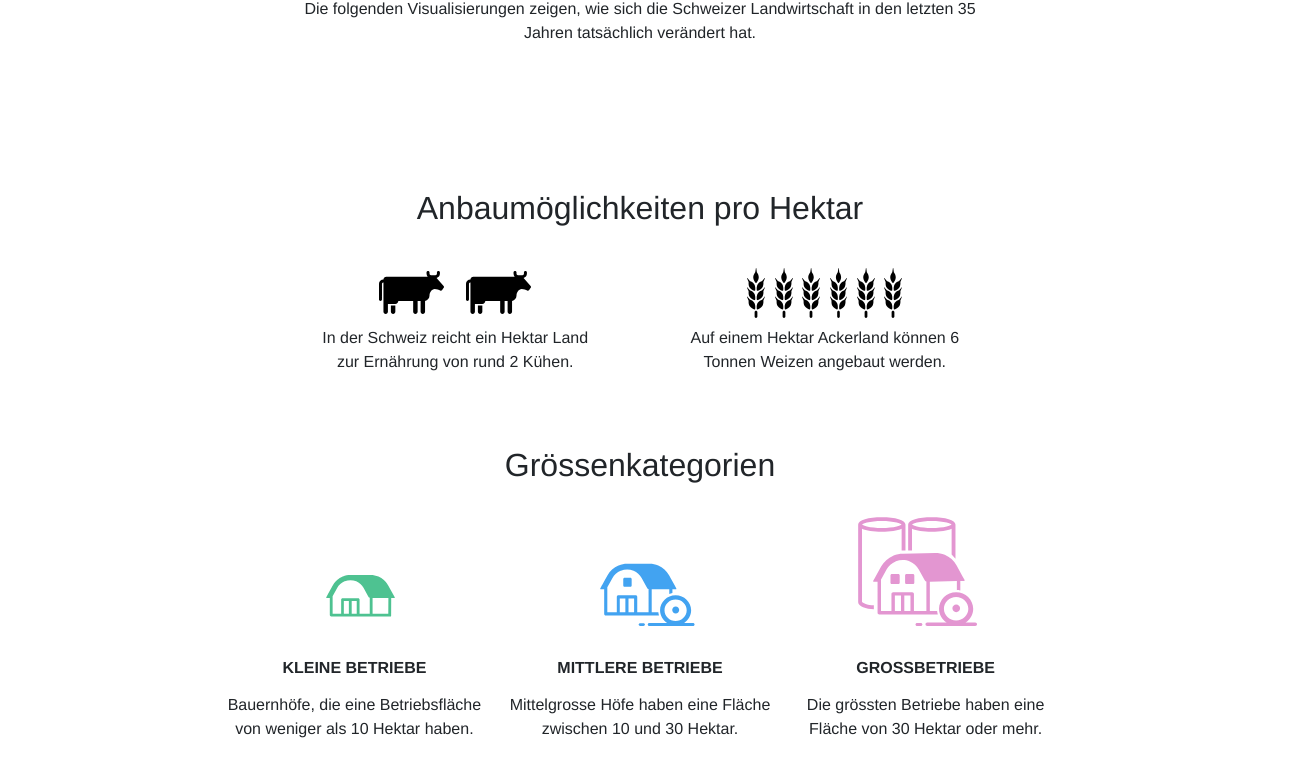
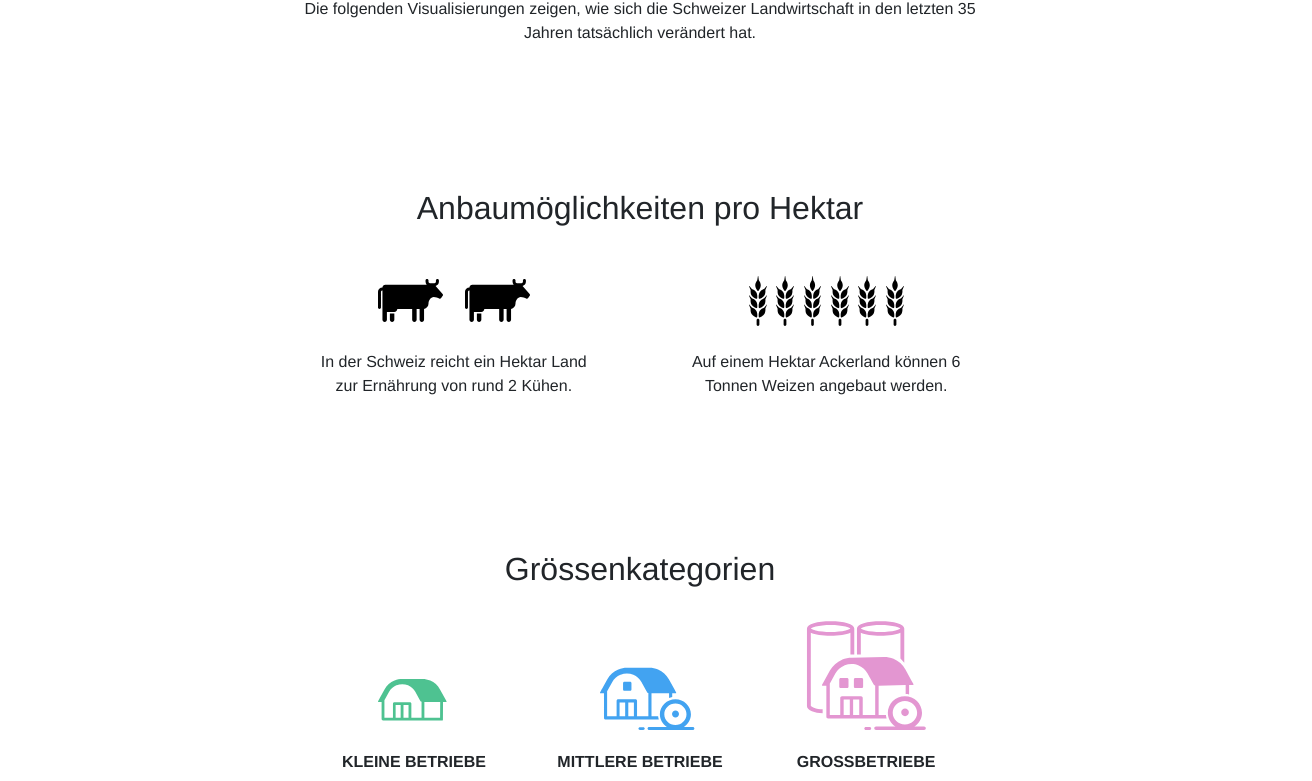
Before and after one commit to fschwander/strukturwandel-in-landwirtschaft, a React (Create React App) app: page / in a window 1280 px wide. Shown: the part 438-1219 px from the top of the page, 1312 px wide, since content can reach past the window. Built offline with nearby package versions, Linux system fonts and the light colour scheme.

Commit message:
more consistent styling and minor content adjustments

```diff
--- a/src/App.js
+++ b/src/App.js
@@ -6,6 +6,7 @@ import Introduction from "./components/Introduction";
 import QuizPage from "./components/QuizPage";
 import FarmsCountStackedAreaChart from "./components/FarmsCountStackedAreaChart";
 import Footer from "./components/Footer";
+import GrowPossibilities from "./components/GrowPossibilities";
 
 class App extends React.Component {
 
@@ -25,6 +26,7 @@ class App extends React.Component {
     return (
       <div className="App">
         <Header/>
+        <GrowPossibilities/>
         <Introduction/>
         {dataReady ? <QuizPage data={data}/> : null}
         {dataReady ? <FarmsCountStackedAreaChart data={data}/> : null}
--- a/src/components/AnimatedRelations.scss
+++ b/src/components/AnimatedRelations.scss
@@ -1,3 +1,3 @@
 .AnimatedRelations {
-  padding: 2em 0 3em;
+  padding: 1em 0 2em;
 }
--- a/src/components/Footer.js
+++ b/src/components/Footer.js
@@ -9,7 +9,8 @@ export default class Footer extends React.Component {
     return (
       <div className='Footer'>
         <h2>Credits</h2>
-        <p>Konzept, Design, Code: Fabian Schwander</p>
+        <p>Semesterarbeit für das Modul "Informationsvisualisierung" an der Fachhochschule Nordwestschweiz. <u>Konzept,
+          Design, Code:</u> Fabian Schwander <u>Dozent/Betreuung:</u> Marco Soldati</p>
         <p>Daten zu Bauernhofsbeständen: Bundesamt für Statistik&nbsp;
           <a target='_blank' rel="noopener noreferrer"
              href='https://www.bfs.admin.ch/bfs/de/home/statistiken/kataloge-datenbanken/tabellen.assetdetail.8346709.html'>></a>
--- /dev/null
+++ b/src/components/GrowPossibilities.js
@@ -0,0 +1,36 @@
+import React from "react";
+import cowImg from "../res/imgs/cow.svg";
+import wheatImg from "../res/imgs/wheat.svg";
+import {Image} from "react-bootstrap";
+
+export default class GrowPossibilities extends React.Component {
+
+  render() {
+    return (
+      <div className='GrowPossibilities'>
+        <h2>Anbaumöglichkeiten pro Hektar</h2>
+
+        <div className='horizontal-container relations-container'>
+          <div>
+            {this.printIcons('cow', cowImg, 2)}
+            <p>In der Schweiz reicht ein Hektar Land zur Ernährung von rund 2 Kühen.</p>
+          </div>
+
+          <div>
+            {this.printIcons('wheat', wheatImg, 6)}
+            <p>Auf einem Hektar Ackerland können 6 Tonnen Weizen angebaut werden.</p>
+          </div>
+
+        </div>
+      </div>
+    )
+  }
+
+  printIcons(name, type, count) {
+    let container = [];
+    for (let i = 0; i < count; i++) {
+      container[i] = <Image src={type} key={name + i}/>
+    }
+    return <div className={name}>{container}</div>;
+  }
+}
--- /dev/null
+++ b/src/components/GrowPossibilities.scss
@@ -0,0 +1,22 @@
+.GrowPossibilities {
+  .relations-container {
+    .cow {
+      img {
+        padding: 0.2em;
+        margin: 0.5em;
+        height: 50px;
+      }
+    }
+
+    .wheat {
+      img {
+        margin: 0.5em 0.3em;
+        height: 50px;
+      }
+    }
+
+    .cow, .wheat {
+      margin: 0.5em 0 1em;
+    }
+  }
+}
--- a/src/components/Introduction.js
+++ b/src/components/Introduction.js
@@ -1,7 +1,5 @@
 import * as React from "react";
 import SvgImage from "../res/imgs/SvgImage";
-import cowImg from "../res/imgs/cow.svg";
-import wheatImg from "../res/imgs/wheat.svg";
 import {Image} from "react-bootstrap";
 import {Icons} from "../res/imgs/Icons";
 import AnimatedRelations from "./AnimatedRelations";
@@ -24,24 +22,6 @@ export default class Introduction extends React.Component {
     const {areaSize, sizeState, staticObj, staticObjBackground, staticObjFill} = this.state;
     return (
       <div className='Introduction'>
-
-        <div>
-          <h2>Anbaumöglichkeiten pro Hektar</h2>
-
-          <div className='horizontal-container relations-container'>
-            <div>
-              {this.printIcons('cow', cowImg, 2)}
-              <p>In der Schweiz reicht ein Hektar Land zur Ernährung von rund 2 Kühen.</p>
-            </div>
-
-            <div>
-              {this.printIcons('wheat', wheatImg, 6)}
-              <p>Auf einem Hektar Ackerland können 6 Tonnen Weizen angebaut werden.</p>
-            </div>
-
-          </div>
-        </div>
-
         <h2>Grössenkategorien</h2>
 
         <div className='horizontal-container top'>
@@ -59,15 +39,15 @@ export default class Introduction extends React.Component {
         <div className='horizontal-container bottom'>
           <div>
             <h3>kleine Betriebe</h3>
-            <p>Bauernhöfe, die eine Betriebsfläche von weniger als 10 Hektar haben.</p>
+            <p>bis 10 Hektar</p>
           </div>
           <div>
             <h3>mittlere Betriebe</h3>
-            <p>Mittelgrosse Höfe haben eine Fläche zwischen 10 und 30 Hektar.</p>
+            <p>zwischen 10 un 30 Hektar</p>
           </div>
           <div>
             <h3>Grossbetriebe</h3>
-            <p>Die grössten Betriebe haben eine Fläche von 30 Hektar oder mehr.</p>
+            <p>50 Hektar und mehr</p>
           </div>
         </div>
 
@@ -96,7 +76,7 @@ export default class Introduction extends React.Component {
             <div className='tick-labels'>
               <p>10 ha</p>
               <p>30 ha</p>
-              <p>50 ha und mehr</p>
+              <p>50+ ha</p>
             </div>
           </div>
 
@@ -146,12 +126,4 @@ export default class Introduction extends React.Component {
     this.setState({areaSize: newValue})
 
   }
-
-  printIcons(name, type, count) {
-    let container = [];
-    for (let i = 0; i < count; i++) {
-      container[i] = <Image src={type} key={name + i}/>
-    }
-    return <div className={name}>{container}</div>;
-  }
 }
--- a/src/components/Introduction.scss
+++ b/src/components/Introduction.scss
@@ -1,21 +1,4 @@
 .Introduction {
-
-  .relations-container {
-    .cow {
-      img {
-        padding: 0.2em;
-        margin: 0.5em;
-        height: 50px;
-      }
-    }
-
-    .wheat {
-      img {
-        margin: 0.5em 0.3em;
-        height: 50px;
-      }
-    }
-  }
 
   .capacity-container {
     display: flex;
--- a/src/shared.scss
+++ b/src/shared.scss
@@ -9,6 +9,7 @@
 @import "components/AnimatedRelations";
 @import "components/RelativeLineChart";
 @import "components/Header";
+@import "components/GrowPossibilities";
 
 body {
   margin: 0;
@@ -30,7 +31,7 @@ body {
     font-size: 1em;
     font-weight: bold;
     text-transform: uppercase;
-    margin: 1em 0 1em;
+    margin: 0.4em 0;
   }
 
   p {
@@ -42,10 +43,10 @@ body {
     display: flex;
     flex-direction: row;
     justify-content: space-evenly;
-    margin: 1em 0;
+    margin: 1em auto;
 
     & > * {
-      width: 32%;
+      width: 33%;
     }
 
     &.larger > * {
@@ -57,12 +58,12 @@ body {
     }
 
     &.top {
+      width: 85%;
       align-items: baseline;
     }
 
     &.bottom {
-      margin: 0.5em 0;
-      justify-content: space-between;
+      width: 85%;
     }
 
     &.centered {
```
Lines whose indentation alone changed are shown as unchanged.
